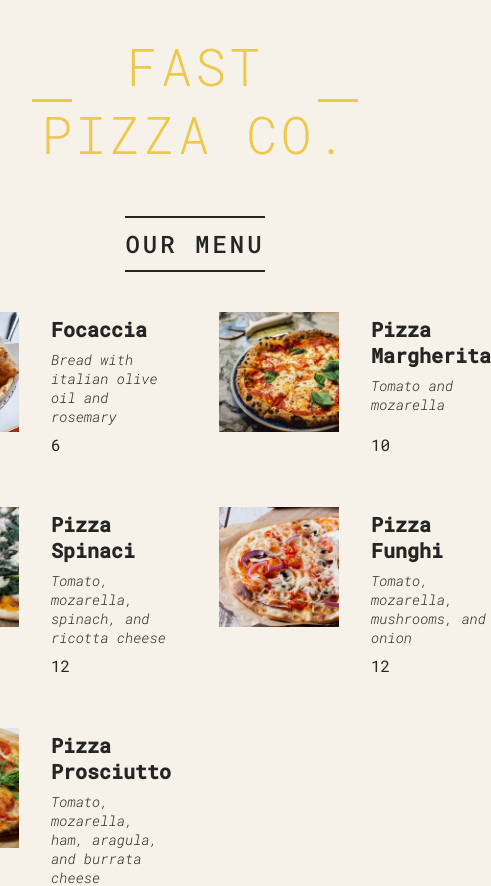
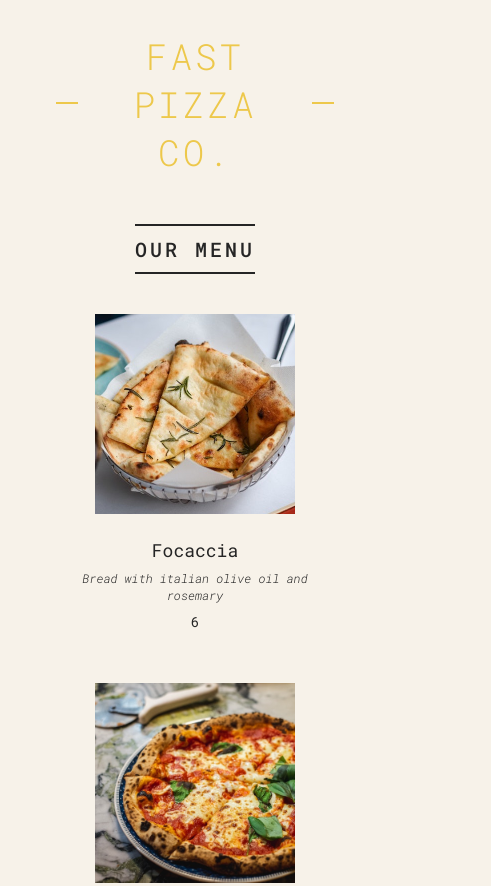
Before and after one commit to mdrakibur179/pizza-shop, a React (Vite) app: page / in a window 390 px wide. Shown: the top 886 px of the page, 491 px wide, since content can reach past the window. Built offline with nearby package versions, Linux system fonts and the light colour scheme.

Commit message:
fixed style

```diff
--- a/src/main.jsx
+++ b/src/main.jsx
@@ -116,7 +116,7 @@ function Footer() {
       {isOpened ? (
         <Order closeHour={closeHour} />
       ) : (
-        <p>
+        <p className="footer-txt">
           We are happy to invite you from {openHour}:00 to {closeHour}:00.
         </p>
       )}
@@ -128,7 +128,7 @@ function Order(props) {
   return (
     <div className="order">
       <p>We are Opened Untill {props.closeHour}:00. Come visit us or order online.</p>
-      <button className="btn">Order</button>n
+      <button className="btn">Order</button>
     </div>
   );
 }
--- a/src/styles/index.css
+++ b/src/styles/index.css
@@ -1,4 +1,4 @@
-@import url('https://fonts.googleapis.com/css2?family=Roboto+Mono:ital,wght@0,300;0,400;0,500;1,300&display=swap');
+@import url("https://fonts.googleapis.com/css2?family=Roboto+Mono:ital,wght@0,300;0,400;0,500;1,300&display=swap");
 
 * {
   margin: 0;
@@ -11,7 +11,7 @@ html {
 }
 
 body {
-  font-family: 'Roboto Mono', sans-serif;
+  font-family: "Roboto Mono", sans-serif;
   color: #252525;
   font-weight: 400;
   background-color: #f7f2e9;
@@ -29,49 +29,68 @@ body {
   flex-direction: column;
   align-items: center;
   gap: 4.8rem;
+  padding: 0 1.6rem;
 }
 
-/* *************** */
-
 .header {
-  align-self: stretch;
+  display: flex;
+  align-items: center;
+  justify-content: center;
+  position: relative;
 }
 
 .header h1 {
-  /* Non-accessible color */
   color: #edc84b;
-  /* color: #af8602; */
-
   text-transform: uppercase;
   text-align: center;
   font-size: 5.2rem;
   font-weight: 300;
   letter-spacing: 3px;
+  margin: 0 2rem; /* Margin to separate from dashes */
   position: relative;
-  width: 100%;
-  display: block;
+  z-index: 1; /* Ensure h1 stays on top */
 }
 
-.header h1::before,
-.header h1::after {
-  display: block;
-  content: '';
+.header::before,
+.header::after {
+  content: "";
+  flex-grow: 1;
   height: 3px;
   width: 4rem;
   background-color: #edc84b;
-  position: absolute;
-  top: calc(50% - 1px);
+  position: relative;
+  top: 50%;
+  transform: translateY(-50%);
 }
 
-.header h1::before {
-  left: 0;
+.header::before {
+  margin-right: 2rem; /* Adjust as needed */
 }
 
-.header h1::after {
-  right: 0;
+.header::after {
+  margin-left: 2rem; /* Adjust as needed */
 }
 
-/* *************** */
+/* Responsive adjustments */
+@media (max-width: 480px) {
+  .header h1 {
+    font-size: 3.6rem;
+    margin: 0 1rem; /* Adjust margin for smaller screens */
+  }
+
+  .header::before,
+  .header::after {
+    height: 2px;
+  }
+
+  .header::before {
+    margin-right: 1rem; /* Adjust as needed */
+  }
+
+  .header::after {
+    margin-left: 1rem; /* Adjust as needed */
+  }
+}
 
 .menu {
   display: flex;
@@ -103,6 +122,7 @@ body {
   display: grid;
   grid-template-columns: 1fr 1fr;
   gap: 4.8rem;
+  width: 100%;
 }
 
 .pizza {
@@ -123,7 +143,7 @@ body {
   padding: 0.4rem 0;
 }
 
-.pizza h3 {
+.pizza h1 {
   font-size: 2rem;
   font-weight: 400;
 }
@@ -149,10 +169,9 @@ body {
   opacity: 0.8;
 }
 
-/* *************** */
-
 .footer {
   font-size: 1.4rem;
+  text-align: center;
 }
 
 .order {
@@ -178,10 +197,69 @@ body {
   background-color: #e9bb24;
 }
 
-/*
-SPACING SYSTEM (px)
-2 / 4 / 8 / 12 / 16 / 24 / 32 / 40 / 48 / 64 / 80 / 96 / 128
 
-FONT SIZE SYSTEM (px)
-10 / 12 / 14 / 16 / 18 / 20 / 24 / 30 / 36 / 44 /52 / 62 / 74 / 86 / 98
-*/
+/* Responsive Design */
+@media (max-width: 768px) {
+  .pizzas {
+    grid-template-columns: 1fr 1fr;
+  }
+
+  .container {
+    padding: 0 2.4rem;
+  }
+
+  .pizza {
+    flex-direction: column;
+    align-items: center;
+    text-align: center;
+  }
+
+  .pizza img {
+    width: 100%;
+    max-width: 20rem;
+    margin: 0 auto;
+  }
+
+  .btn {
+    width: 100%;
+    padding: 1.4rem 0;
+  }
+}
+
+@media (max-width: 540px) {
+  .pizzas {
+    grid-template-columns: 1fr;
+  }
+}
+
+@media (max-width: 480px) {
+  .header h1 {
+    font-size: 3.6rem;
+  }
+
+  .menu h2 {
+    font-size: 2rem;
+  }
+
+  .pizza {
+    gap: 2rem;
+  }
+
+  .pizza h1 {
+    font-size: 1.8rem;
+  }
+
+  .pizza p {
+    font-size: 1.2rem;
+    line-height: 1.4;
+  }
+
+  .pizza span {
+    font-size: 1.4rem;
+  }
+
+  .btn {
+    font-size: 1.2rem;
+    padding: 1rem 2.4rem;
+  }
+}
```
